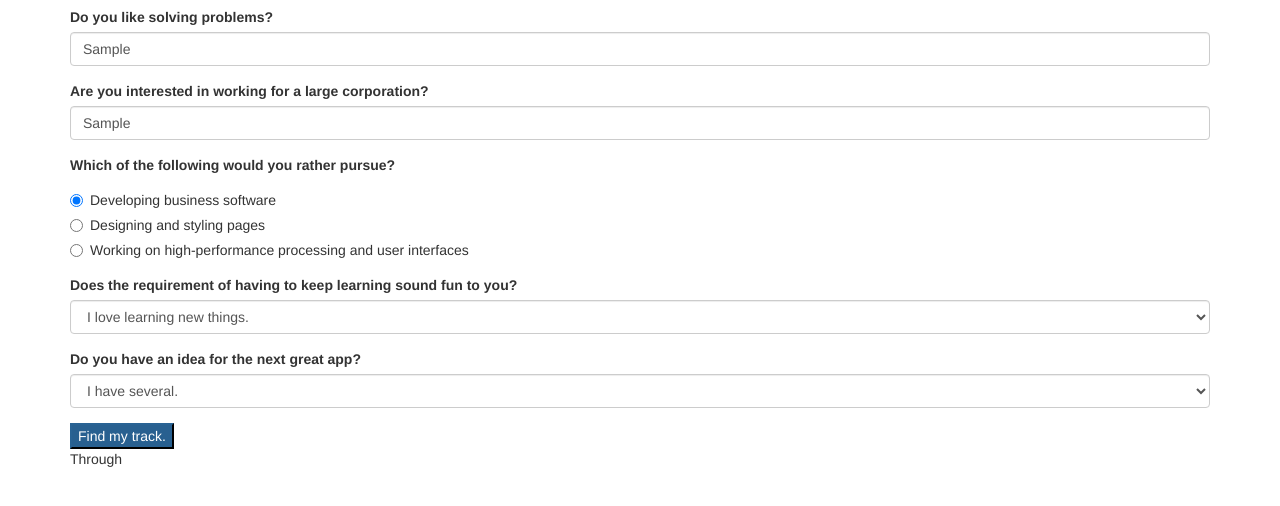
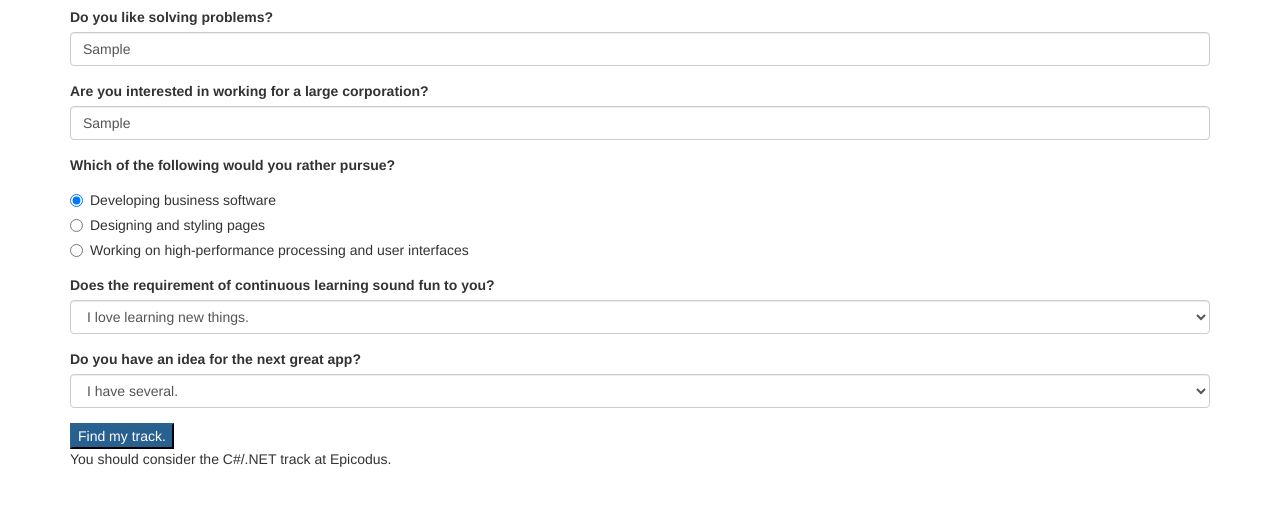
Before and after one commit to ZEvans1/track-suggester, a plain HTML site: page index.html in a window 1280 px wide. Both pictures are taken after typing "Sample", "Sample" into the empty fields and a click on the button "Find my track.". Shown: the part 146-652 px from the top of the page. Drawn offline with Linux system fonts and the light colour scheme.

Commit message:
Add some HTML, CSS, and Javascript that can display one of 2 quiz results after submitting inputs.

```diff
--- a/css/styles.css
+++ b/css/styles.css
@@ -0,0 +1,3 @@
+#suggestion {
+  display: none;
+}
--- a/index.html
+++ b/index.html
@@ -43,7 +43,7 @@
           </div>
         </div>
         <div class="form-group">
-          <label for="q4">Does the requirement of having to keep learning sound fun to you?</label>
+          <label for="q4">Does the requirement of continuous learning sound fun to you?</label>
           <select class="form-control" id="q4">
             <option value="loveit">I love learning new things.</option>
             <option value="notfun">I don't want to have to keep up on new material.</option>
@@ -60,7 +60,7 @@
         <button type="submit" class="btn-primary">Find my track.</button>
       </form>
       <div id="suggestion">
-        <p>Through</p>
+        <p>You should consider the <span id="result"></span> track at Epicodus.</p>
       </div>
     </div>
   </body>
--- a/js/scripts.js
+++ b/js/scripts.js
@@ -4,10 +4,26 @@ $(document).ready(function() {
     var question3 = $("input:radio[name=option]:checked").val();
     var question4 = $("#q4").val();
     var question5 = $("#q5").val();
+    var track;
 
-    alert(question2);
-    alert(question3);
-    alert(question5);
+    if (question2 === "yes" || question3 === "response1") {
+            var track = "C#/.NET";
+            $("#suggestion").hide();
+            $("#suggestion").show();
+            $("#result").text(track);
+          } else if (question3 === "response2") {
+            var track = "CSS/Design";
+            $("#suggestion").hide();
+            $("#suggestion").show();
+            $("#result").text(track);
+          }
+          else {
+          alert('Please enter your age.');
+        }
+
+    // alert(question2);
+    // alert(question3);
+    // alert(question5);
 
     event.preventDefault();
   });
```
